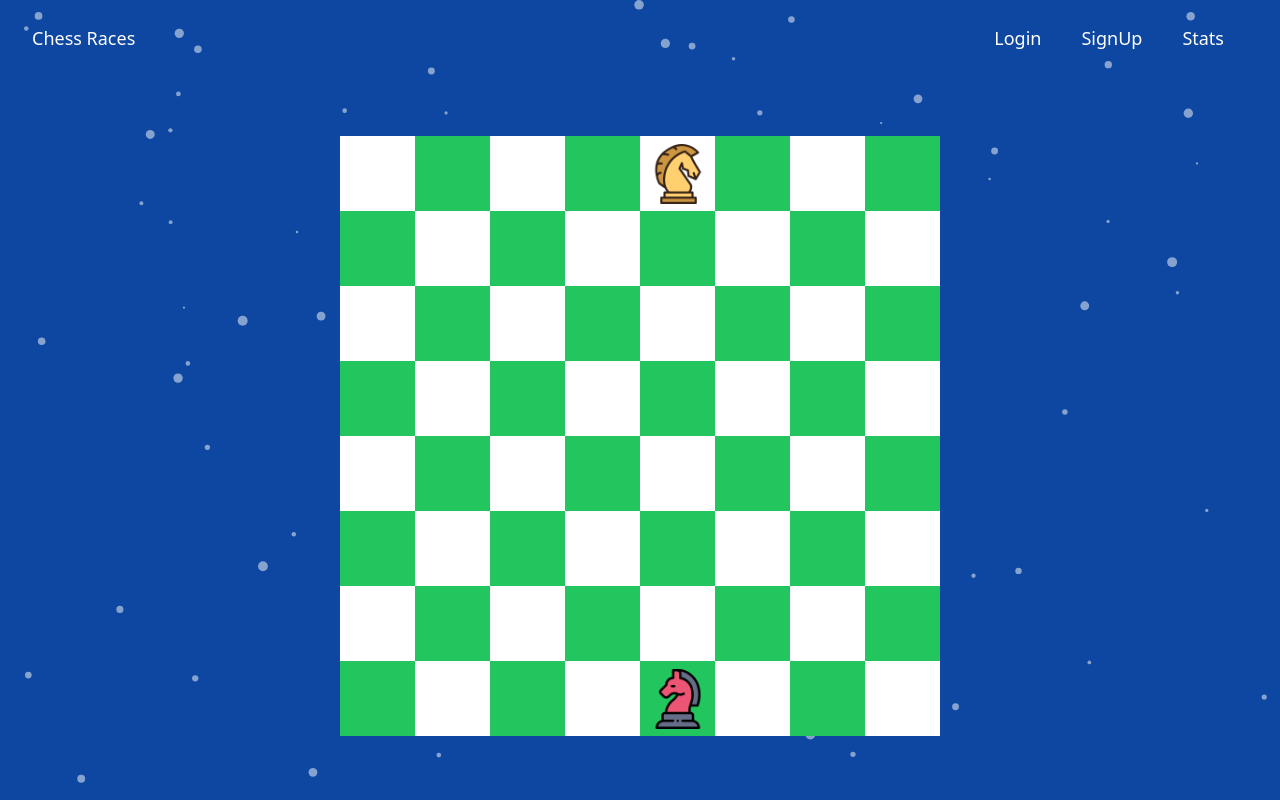
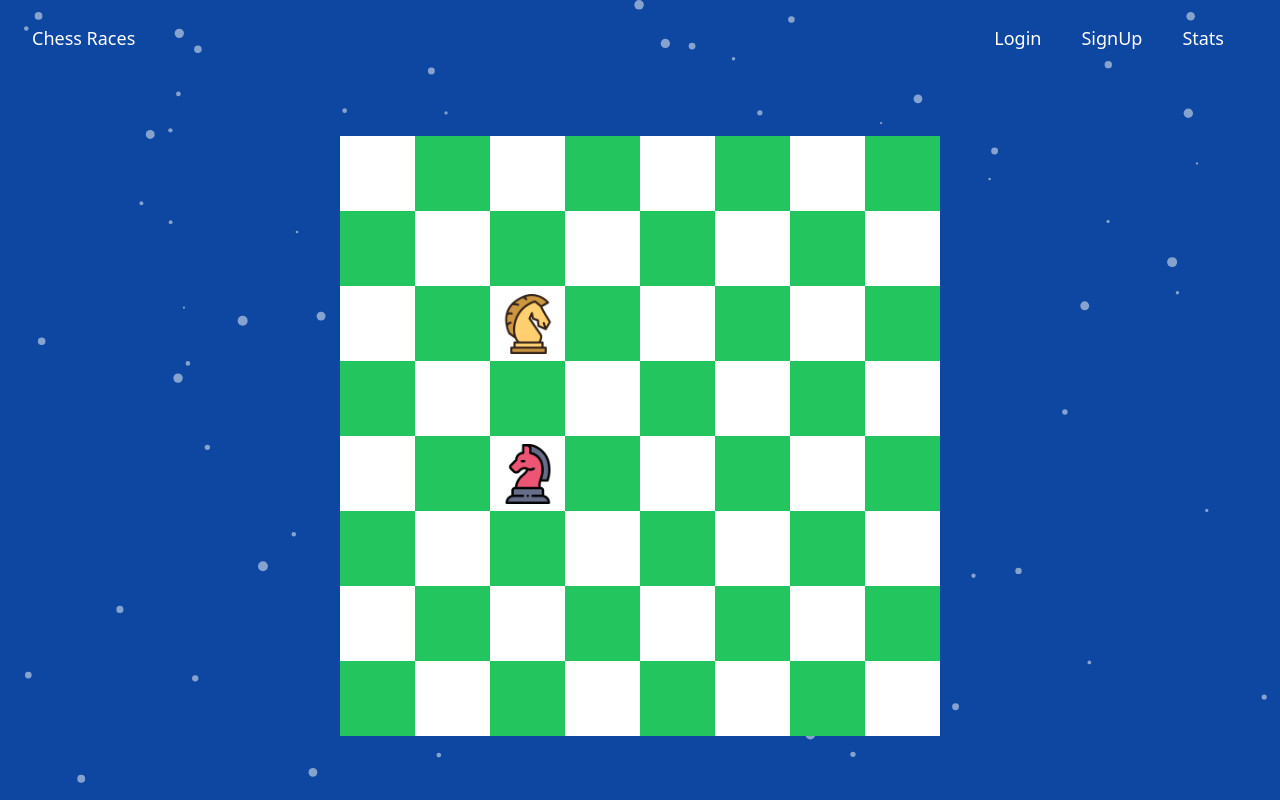
Before and after one commit to ByteBrewerr/ChessRaces, a React (Create React App) app: page /play in a window 1280 px wide. Built offline with nearby package versions, Linux system fonts and the light colour scheme.

Commit message:
full movement logic

```diff
--- a/src/components/board/Board.tsx
+++ b/src/components/board/Board.tsx
@@ -1,4 +1,4 @@
-import React, { FC, useState } from 'react';
+import React, { FC, useState, useEffect } from 'react';
 import BoardCell from './BoardCell';
 
 interface Position {
@@ -7,65 +7,73 @@ interface Position {
 };
 
 const Board: FC = () => {
-  const [piecePosition, setPiecePosition] = useState<Position>({ row: 7, col: 4 });
+  const [piecePosition, setPiecePosition] = useState<Position>({ row: 4, col: 2 });
   const [selectedPiecePosition, setSelectedPiecePosition] = useState<Position | null>(null);
-  const [enemyPiecePosition, setEnemyPiecePosition] = useState<Position>({ row: 0, col: 4 });
+  const [enemyPiecePosition, setEnemyPiecePosition] = useState<Position>({ row: 2, col: 2 });
+  const [isGameStarted, setIsGameStarted] = useState<boolean>(false);
+
+  useEffect(() => {
+    if(isGameStarted){
+      setEnemyPiecePosition((position) => {
+        return getComputerMove(position);
+      });
+    }
+  }, [piecePosition]);
 
   const handleCellClick = (row: number, col: number) => {
-    if ((piecePosition && !selectedPiecePosition) && piecePosition.row === row && piecePosition.col === col) {
+    setIsGameStarted(true)
+    if (piecePosition.row === row && piecePosition.col === col && !selectedPiecePosition) {
       setSelectedPiecePosition({ row, col });
     } else if (selectedPiecePosition) {
       if (selectedPiecePosition.row === row && selectedPiecePosition.col === col) {
         setSelectedPiecePosition(null);
       } else if (calculatePossibleMoves(selectedPiecePosition).includes(`${row}${col}`)) {
         setPiecePosition({ row, col });
-        setEnemyPiecePosition((position)=> {
-          return getComputerMove(position)
-        })
         setSelectedPiecePosition(null);
       }
     }
   };
-  const getComputerMove = ({row, col}: Position)=>{
+
+  const getComputerMove = ({ row, col }: Position) => {
+    const moves = calculatePossibleMoves({ row, col }, true)
+    const randomMove = moves[Math.floor(Math.random() * moves.length)]
+    const rowMove = parseInt(randomMove[0])
+    const colMove = parseInt(randomMove[1])
+    return { row: rowMove, col: colMove }
+  }
+
+  const calculatePossibleMoves = ({ row, col }: Position, isEnemyMove = false) => {
     const moves: string[] = [];
-    if (row > 7) {
-      moves.push(`${row + 1}${col}`);
+    if (!isEnemyMove) {
+      if (row > 0 && !(enemyPiecePosition.row === row - 1 && enemyPiecePosition.col === col)) {
+        moves.push(`${row - 1}${col}`);
+      }
+    } else {
+      if (row < 7 && !(piecePosition.row === row + 1 && piecePosition.col === col)) {
+        moves.push(`${row + 1}${col}`);
+      }
     }
-    if (col > 0) {
+
+    if (col > 0 && !(piecePosition.row === row && piecePosition.col === col - 1) && !(enemyPiecePosition.row === row && enemyPiecePosition.col === col - 1)) {
       moves.push(`${row}${col - 1}`);
     }
-    if (col < 7) {
+
+    if (col < 7 && !(piecePosition.row === row && piecePosition.col === col + 1) && !(enemyPiecePosition.row === row && enemyPiecePosition.col === col + 1)) {
       moves.push(`${row}${col + 1}`);
     }
-    const move = moves[Math.floor(Math.random() * moves.length)]
-    const rowMove = parseInt(move[0])
-    const colMove = parseInt(move[1])
-    return {row: rowMove, col: colMove}
-  }
-
-  const calculatePossibleMoves = ({ row, col }: Position) => {
-    const moves: string[] = [];
-    if (row > 0) {
-      moves.push(`${row - 1}${col}`);
-    }
-    if (col > 0) {
-      moves.push(`${row}${col - 1}`);
-    }
-    if (col < 7) {
-      moves.push(`${row}${col + 1}`);
-    }
+    console.log(moves)
     return moves;
   };
 
-  const getDefaultBoardColor = (row:number, col:number): string => {
-    if ((row % 2 !== 0 && col % 2 === 0) || (row % 2 === 0 && col % 2 !== 0)){
+  const getDefaultBoardColor = (row: number, col: number): string => {
+    if ((row % 2 !== 0 && col % 2 === 0) || (row % 2 === 0 && col % 2 !== 0)) {
       return "bg-green-500"
     }
     else return "bg-white"
   };
 
   const isPossibleToMove = (row: number, col: number): boolean => {
-    if(selectedPiecePosition){
+    if (selectedPiecePosition) {
       if (calculatePossibleMoves(selectedPiecePosition).includes(`${row}${col}`)) {
         return true;
       }
--- a/src/components/board/BoardCell.tsx
+++ b/src/components/board/BoardCell.tsx
@@ -19,15 +19,11 @@ interface Props {
 }
 
 const BoardCell: FC<Props> = ({ row, col, color, piecePosition, enemyPiecePosition, onCellClick, isPossibleToMove }) => {
-  const onHover = ():string => {
-    if (color==='bg-yellow-500') return 'hover:bg-yellow-600'
-    if (color==='bg-white') return 'hover:bg-gray-300'
-    if (color==='bg-green-500') return 'hover:bg-green-600'
-    else return ''
-  }
+  const onHover = color === 'bg-white' ? 'hover:bg-gray-300' : 'hover:bg-green-600'
+
   return (
     <div
-      className={`w-[75px] h-[75px] flex items-center justify-center ${color} ${onHover()}`}
+      className={`w-[75px] h-[75px] flex items-center justify-center cursor-pointer ${color} ${onHover}`}
       onClick={()=>onCellClick(row, col)}
     >
       {piecePosition && piecePosition.row === row && piecePosition.col === col && <PlayerPiece/>}
```
